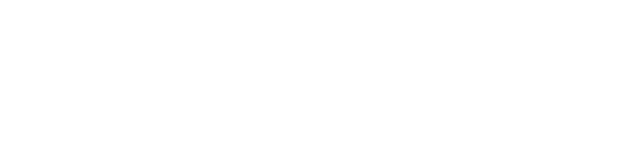
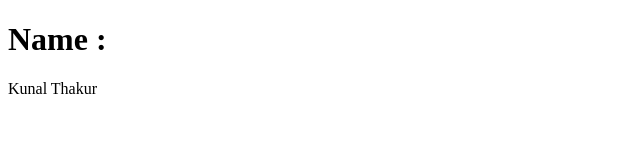
Before and after one commit to kunalThakur807/newProject, a plain HTML site: page index.html in a window 1280 px wide. Shown: the whole page, without its empty margins (0-640 px from the left). Drawn offline with Linux system fonts and the light colour scheme.

Commit message:
Add content in the body

```diff
--- a/index.html
+++ b/index.html
@@ -6,6 +6,7 @@
     <title>Document Kunal</title>
 </head>
 <body>
-
+    <h1>Name : </h1>
+    <p>Kunal Thakur</p>
 </body>
 </html>
```
